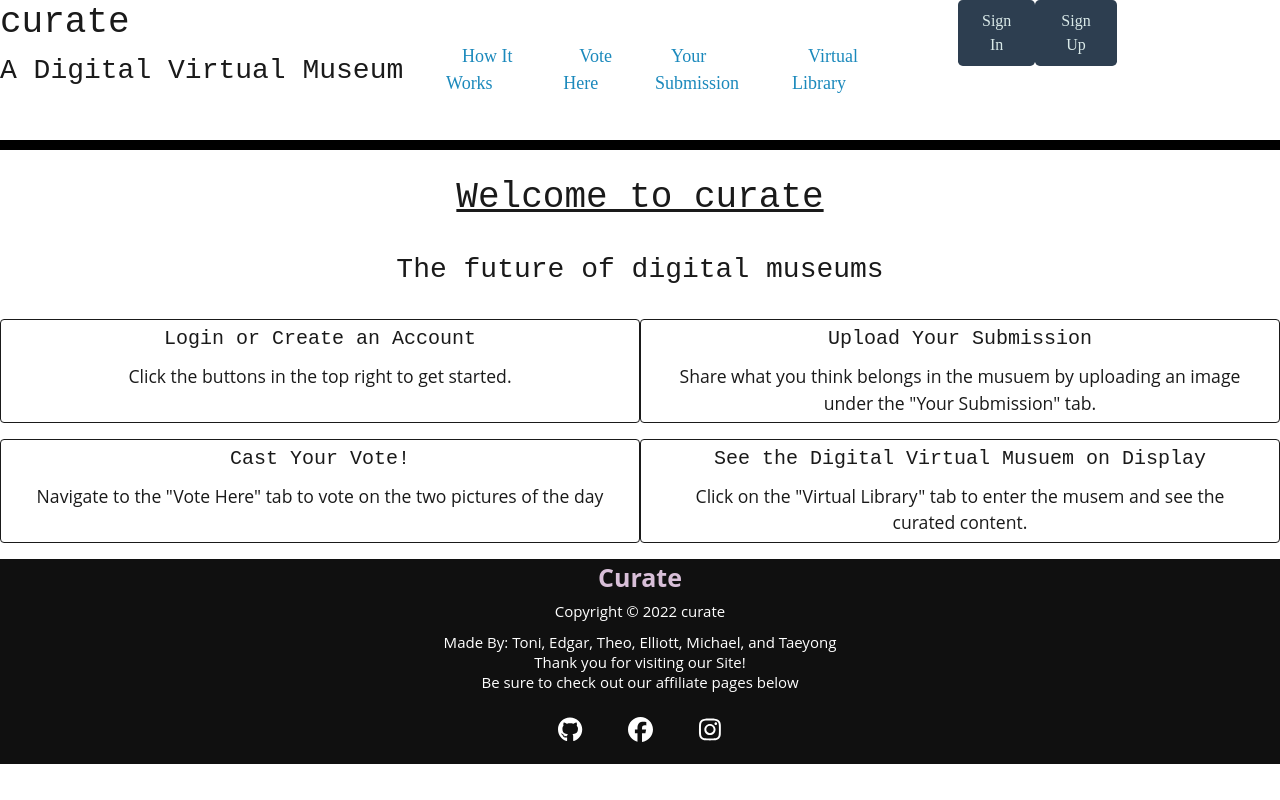
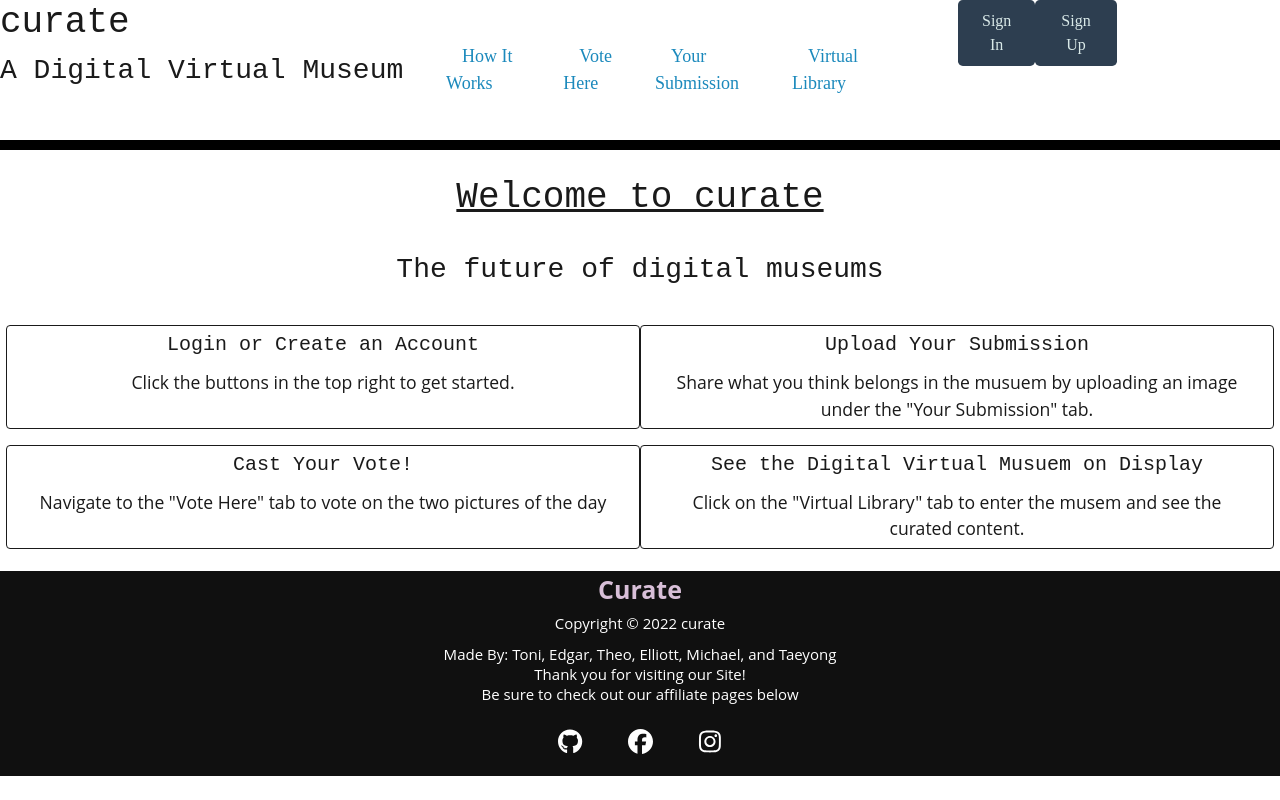
Before and after one commit to edgarmendez94/Curate-virtual-library, a React (Create React App) app in the folder client/: page /HowItWorks in a window 1280 px wide. Built offline with nearby package versions, Linux system fonts and the light colour scheme.

Commit message:
another edit to the how it works page

```diff
--- a/client/src/pages/HIW.js
+++ b/client/src/pages/HIW.js
@@ -23,7 +23,7 @@ export default function HIW() {
       </div>
       <br></br>
       <div className="container-fluid" style={centerText}>
-        <div className="row row-cols-2">
+        <div className="row row-cols-2 p-1">
           <div className="card col" style={cardOne}>
             <div className="card-body">
               <h5 className="card-title">Login or Create an Account</h5>
```
